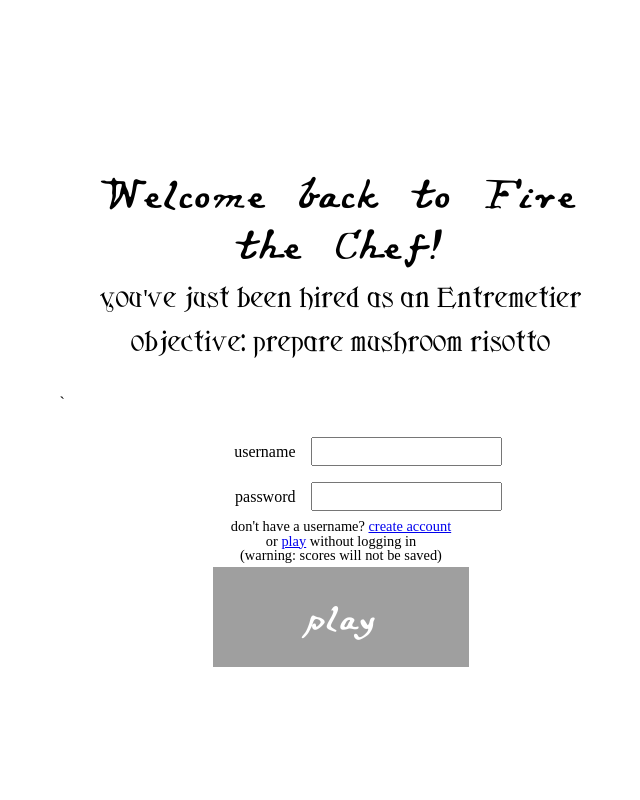
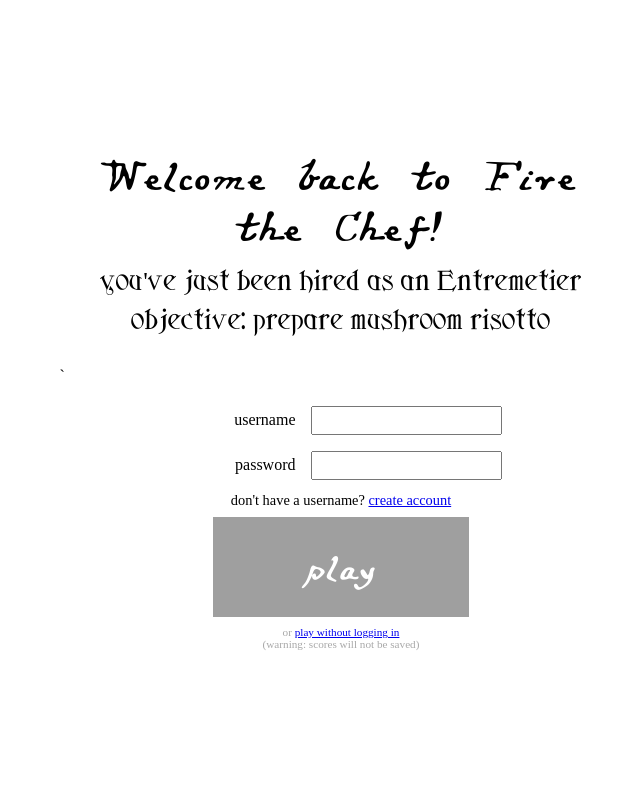
Before and after one commit to areisle/javascript-game, a PHP site: page /index.php?login in a window 1280 px wide. Shown: the whole page, without its empty margins (299-939 px from the left). Run offline with PHP 8.4, Linux system fonts and the light colour scheme; some libraries are stand-ins or nearby versions.

Commit message:
still has some sizing issues where h1 on welcome page goes up too high

```diff
--- a/index.php
+++ b/index.php
@@ -15,7 +15,7 @@
 </head>
 <body>
     <?php
-    $loggedin = true;
+    $loggedin = false;
     //temporary username and password
     $username = "";
     $password = "";
@@ -34,7 +34,7 @@
         //remove session data
         session_unset();
         session_destroy();
-        $loggedin = false;
+        //$loggedin = true;
     } else if (isset($_SESSION["userdata"])) {
         //check if there's stored session userdata already
         $sessiondata = $_SESSION["userdata"];
@@ -71,7 +71,7 @@
     -- returns: none
     */
     function outputErrors($errors) {
-        echo "<ul>";
+        echo "<ul class=\"errors\">";
         $reqErrorCount = count($errors["required"]);
         $invalidErrorCount = count($errors["invalid"]);
 
@@ -194,21 +194,23 @@
                 <?php
                 }
                 ?>
-                <p class="no-styles small">or <a class="no-styles small" href="kitchen.html">play</a> without logging in <br> (warning: scores will not be saved)</p>
+
                 <input type="submit" value="play"/>
+                <p class="no-styles small">or <a class="no-styles small" href="kitchen.html">play without logging in</a><br> (warning: scores will not be saved)</p>
             </form>
         <?php
         } else {
-            if ($loggedin && !isset($_GET["choose"])) {
+            if ($loggedin ) {
                 outputErrors($errors);
             ?>
             <a href="kitchen.html"><div>play again</div></a>
-            <a href="index.php?choose"><div>switch player</div></a>
+            <a href="index.php?choose"><div>switch player/ logout</div></a>
             <?php
             } else {
             ?>
             <a href="index.php?login&new"><div>new player</div></a>
             <a href="index.php?login"><div>returning player</div></a>
+            <p class="no-styles small">or <a class="no-styles small" href="kitchen.html">play without logging in</a><br> (warning: scores will not be saved)</p>
             <?php
             }
         }
--- a/scripts/main.js
+++ b/scripts/main.js
@@ -323,15 +323,16 @@ $(document).ready(function () {
         } else {
             if (view_name === "cutting-board") {
                 //google analytics
-                ga('send', {
-                  hitType: 'event',
-                  eventCategory: 'link',
-                  eventAction: 'click',
-                  eventLabel: 'cutting-board',
-                  hitCallback: function() {
-                    console.log("tracking sent");
-                  }
-                });
+                //comment out when not including ga in html file
+                // ga('send', {
+                //   hitType: 'event',
+                //   eventCategory: 'link',
+                //   eventAction: 'click',
+                //   eventLabel: 'cutting-board',
+                //   hitCallback: function() {
+                //     console.log("tracking sent");
+                //   }
+                // });
             }
             $view.load('views.html ' + href + '-view', function() {makeDroppable(view_name)});
         }
--- a/stylesheets/sass/welcome.scss
+++ b/stylesheets/sass/welcome.scss
@@ -11,18 +11,22 @@
     font-family: lewis;
     src: url('../fonts/lewis/LewisCarroll.ttf');
 }
-html, body {
-	width: 100%;
-	height: 100%;
+body, html {
+    width: 100%;
+    height: 100%;
+}
+body {
+    overflow: auto;
+    display: flex;
+    justify-content: center;
+    align-items: center;
 }
 
 header {
-    position: fixed;
     display: flex;
     flex-direction: column;
     justify-content: space-around;
-    top: 15%;
-    left: 25%;
+    border: 3px solid red;
     width: 50%;
     min-height: 75%;
     background-color: rgba(255,255,255,0.6);
@@ -36,6 +40,7 @@ header {
         font-size: 4vw;
         text-align: center;
         font-family: lewis, serif;
+        margin: 5px;
     }
     p {
         font-family: sidhe, serif;
@@ -84,11 +89,13 @@ header {
     p.no-styles {
         font-family: serif;
         font-size: 0.9em;
+        margin: 5px;
         a {
             display: inline;
             text-decoration: underline;
         }
     }
+    p.small {font-size: 0.7em; color: darkgrey;}
     input[type="submit"] {min-width: 20vw;}
     input {
         padding: 5px;
@@ -99,10 +106,7 @@ header {
     }
 
 }
-@media screen and (min-aspect-ratio: 100/75) {
-    $unit: vh;
-	.view {
-        width:100+$unit;
-        height:100+$unit;
-    }
+.errors {
+    color: red;
+    margin-top: 5px;
 }
--- a/stylesheets/welcome.css
+++ b/stylesheets/welcome.css
@@ -7,17 +7,21 @@
 @font-face {
   font-family: lewis;
   src: url("../fonts/lewis/LewisCarroll.ttf"); }
-html, body {
+body, html {
   width: 100%;
   height: 100%; }
 
+body {
+  overflow: auto;
+  display: flex;
+  justify-content: center;
+  align-items: center; }
+
 header {
-  position: fixed;
   display: flex;
   flex-direction: column;
   justify-content: space-around;
-  top: 15%;
-  left: 25%;
+  border: 3px solid red;
   width: 50%;
   min-height: 75%;
   background-color: rgba(255, 255, 255, 0.6);
@@ -29,7 +33,8 @@ header {
   header h1 {
     font-size: 4vw;
     text-align: center;
-    font-family: lewis, serif; }
+    font-family: lewis, serif;
+    margin: 5px; }
   header p {
     font-family: sidhe, serif;
     text-align: center;
@@ -68,10 +73,14 @@ header {
       background-color: #9f1212; }
   header p.no-styles {
     font-family: serif;
-    font-size: 0.9em; }
+    font-size: 0.9em;
+    margin: 5px; }
     header p.no-styles a {
       display: inline;
       text-decoration: underline; }
+  header p.small {
+    font-size: 0.7em;
+    color: darkgrey; }
   header input[type="submit"] {
     min-width: 20vw; }
   header input {
@@ -80,9 +89,8 @@ header {
   header input:not([type="submit"]) {
     text-align: left; }
 
-@media screen and (min-aspect-ratio: 100 / 75) {
-  .view {
-    width: 100vh;
-    height: 100vh; } }
+.errors {
+  color: red;
+  margin-top: 5px; }
 
 /*# sourceMappingURL=welcome.css.map */
```
